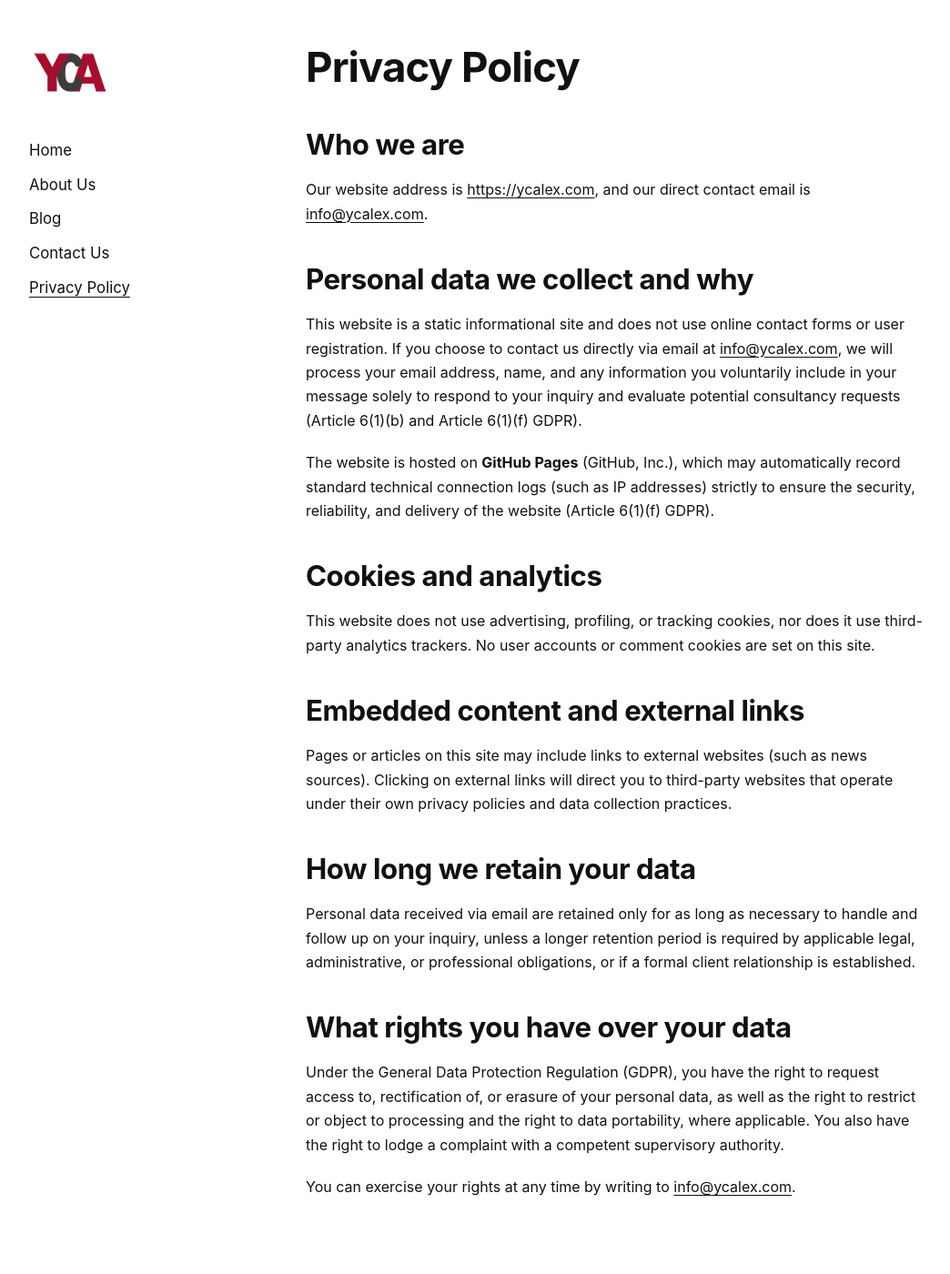
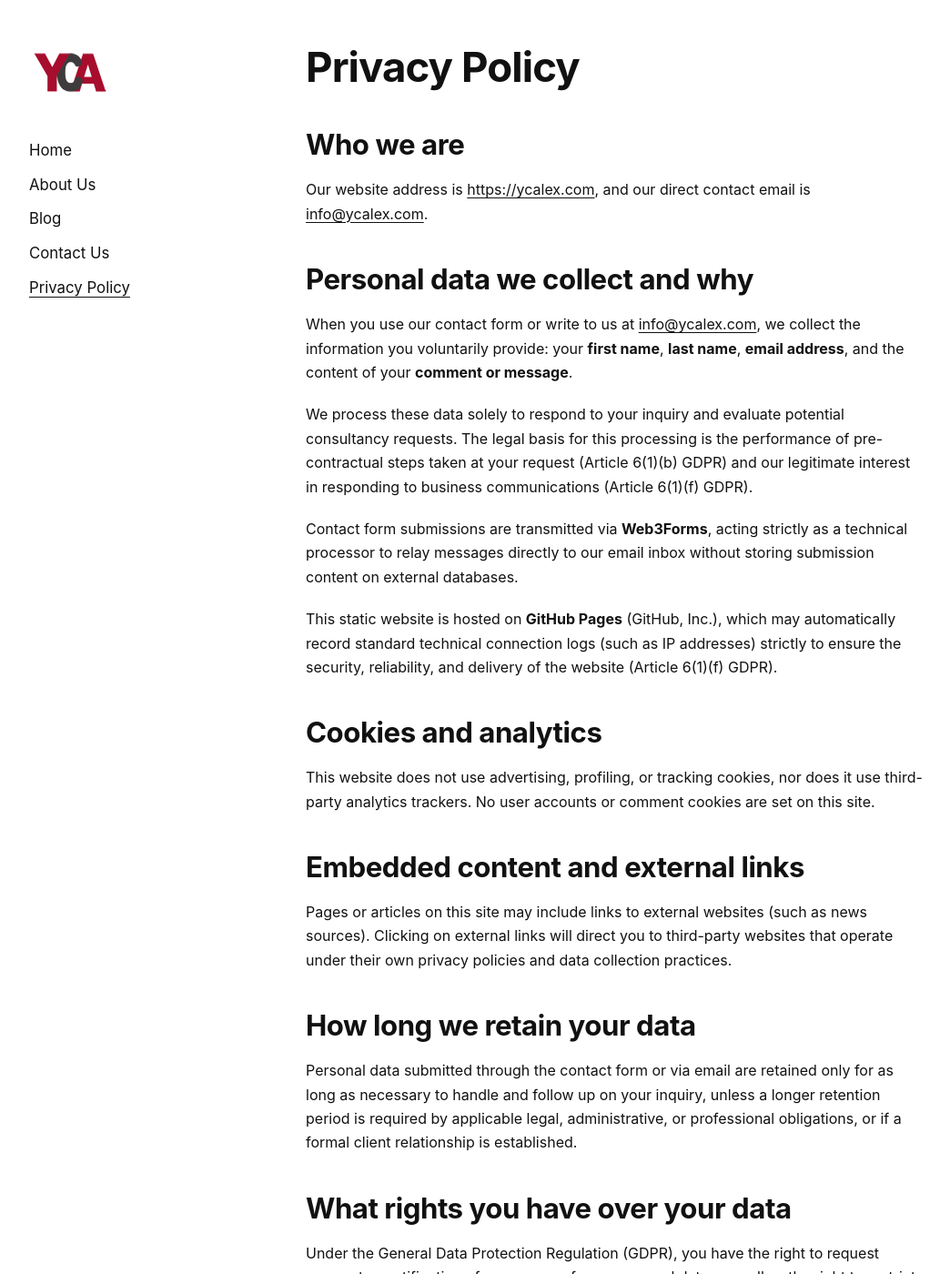
Before and after one commit to kingcrezi/yca-, a Jekyll site: the page built from privacy-policy/index.html, in a window 1280 px wide and 1400 px high. Shown: the whole window at 91% size, without its empty margins (16-1060 px from the left). Built offline with Jekyll 4.4.1, drawn with Linux system fonts in a browser that asks for light colours.

Commit message:
Add files via upload

```diff
--- a/privacy-policy/index.html
+++ b/privacy-policy/index.html
@@ -10,8 +10,10 @@ description: "Privacy Policy of YCALEX. Information on personal data, cookies, d
   <p>Our website address is <a href="https://ycalex.com">https://ycalex.com</a>, and our direct contact email is <a href="mailto:info@ycalex.com">info@ycalex.com</a>.</p>
 
   <h2>Personal data we collect and why</h2>
-  <p>This website is a static informational site and does not use online contact forms or user registration. If you choose to contact us directly via email at <a href="mailto:info@ycalex.com">info@ycalex.com</a>, we will process your email address, name, and any information you voluntarily include in your message solely to respond to your inquiry and evaluate potential consultancy requests (Article 6(1)(b) and Article 6(1)(f) GDPR).</p>
-  <p>The website is hosted on <strong>GitHub Pages</strong> (GitHub, Inc.), which may automatically record standard technical connection logs (such as IP addresses) strictly to ensure the security, reliability, and delivery of the website (Article 6(1)(f) GDPR).</p>
+  <p>When you use our contact form or write to us at <a href="mailto:info@ycalex.com">info@ycalex.com</a>, we collect the information you voluntarily provide: your <strong>first name</strong>, <strong>last name</strong>, <strong>email address</strong>, and the content of your <strong>comment or message</strong>.</p>
+  <p>We process these data solely to respond to your inquiry and evaluate potential consultancy requests. The legal basis for this processing is the performance of pre-contractual steps taken at your request (Article 6(1)(b) GDPR) and our legitimate interest in responding to business communications (Article 6(1)(f) GDPR).</p>
+  <p>Contact form submissions are transmitted via <strong>Web3Forms</strong>, acting strictly as a technical processor to relay messages directly to our email inbox without storing submission content on external databases.</p>
+  <p>This static website is hosted on <strong>GitHub Pages</strong> (GitHub, Inc.), which may automatically record standard technical connection logs (such as IP addresses) strictly to ensure the security, reliability, and delivery of the website (Article 6(1)(f) GDPR).</p>
 
   <h2>Cookies and analytics</h2>
   <p>This website does not use advertising, profiling, or tracking cookies, nor does it use third-party analytics trackers. No user accounts or comment cookies are set on this site.</p>
@@ -20,7 +22,7 @@ description: "Privacy Policy of YCALEX. Information on personal data, cookies, d
   <p>Pages or articles on this site may include links to external websites (such as news sources). Clicking on external links will direct you to third-party websites that operate under their own privacy policies and data collection practices.</p>
 
   <h2>How long we retain your data</h2>
-  <p>Personal data received via email are retained only for as long as necessary to handle and follow up on your inquiry, unless a longer retention period is required by applicable legal, administrative, or professional obligations, or if a formal client relationship is established.</p>
+  <p>Personal data submitted through the contact form or via email are retained only for as long as necessary to handle and follow up on your inquiry, unless a longer retention period is required by applicable legal, administrative, or professional obligations, or if a formal client relationship is established.</p>
 
   <h2>What rights you have over your data</h2>
   <p>Under the General Data Protection Regulation (GDPR), you have the right to request access to, rectification of, or erasure of your personal data, as well as the right to restrict or object to processing and the right to data portability, where applicable. You also have the right to lodge a complaint with a competent supervisory authority.</p>
```
